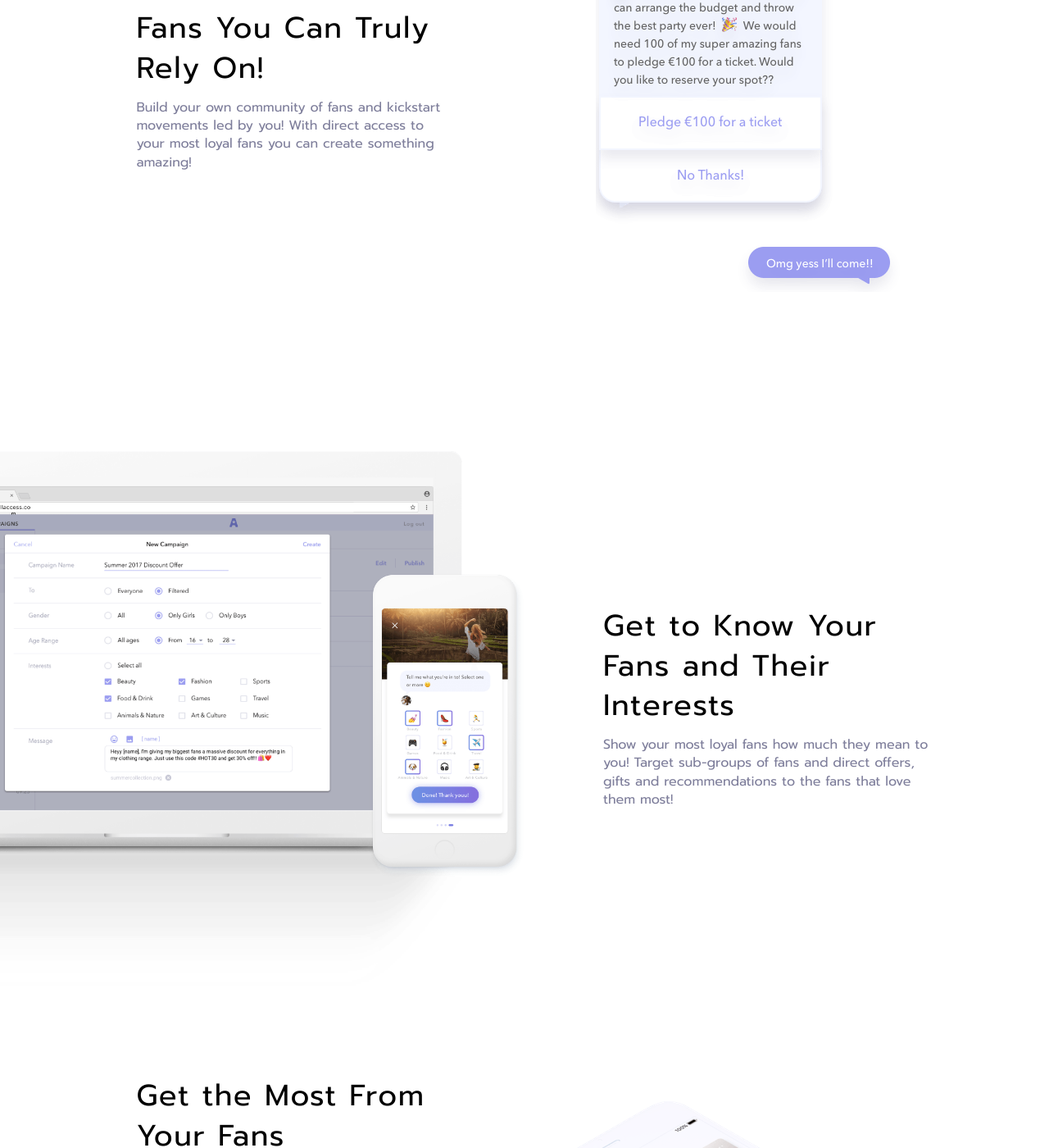
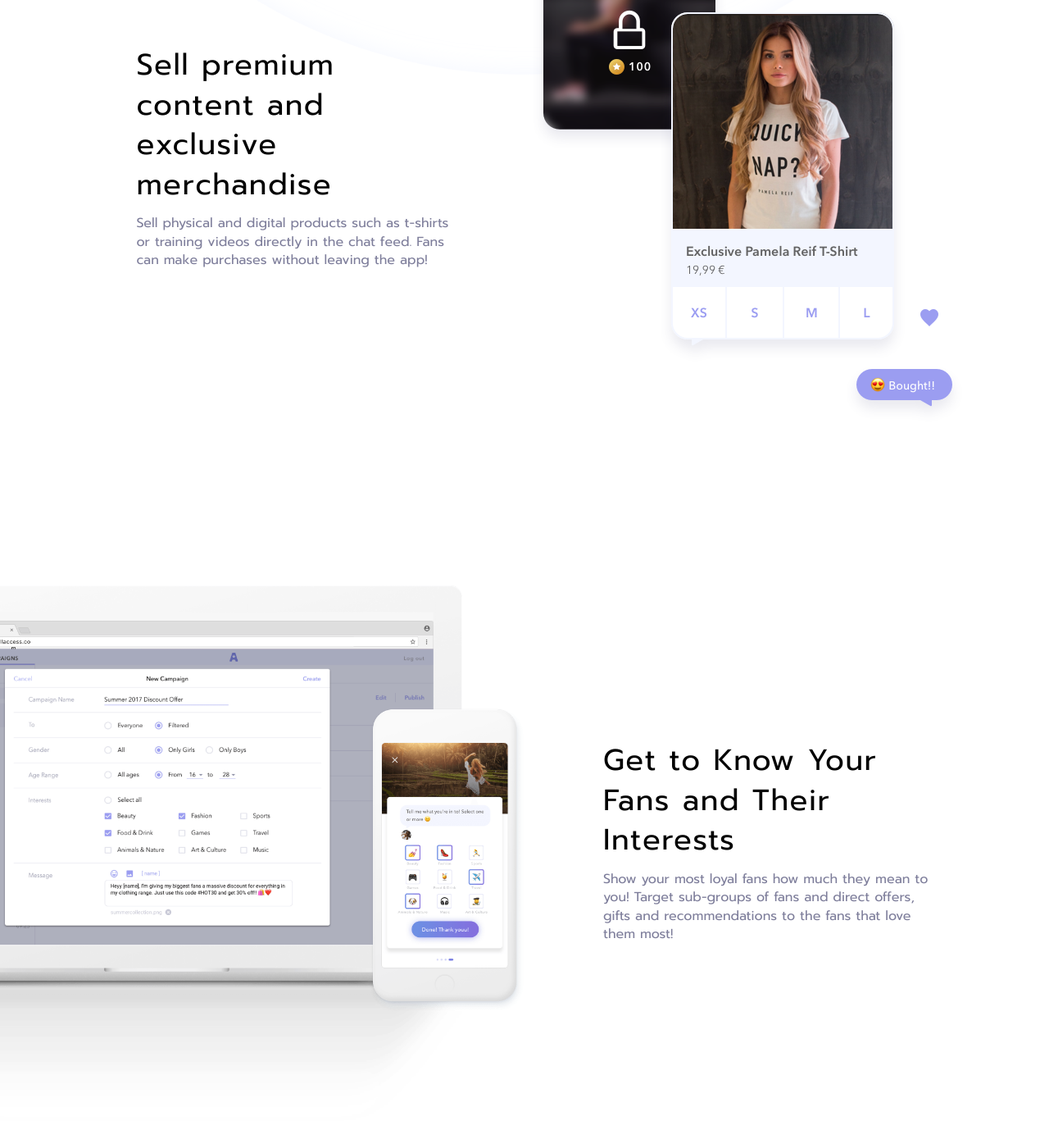
Before and after one commit to code-and-co/allaccess-web, a Jekyll site: the page built from influencer/index.html, in a window 1280 px wide and 1400 px high, scrolled down 1591 px. Shown: the whole window at 82% size. Built offline with Jekyll 4.4.1, drawn with Linux system fonts in a browser that asks for light colours; some of the changed text lies outside the part shown.

Commit message:
new features

```diff
--- a/_config.yml
+++ b/_config.yml
@@ -8,7 +8,7 @@ description: >- # this means to ignore newlines until "baseurl:"
   line in _config.yml. It will appear in your document head meta (for
   Google search results) and in your feed.xml site description.
 baseurl: "/" # the subpath of your site, e.g. /blog
-url: "http://allaccessapp.com" # the base hostname & protocol for your site, e.g. http://example.com
+url: "http://allaccessapp.com" # http://allaccessapp.com the base hostname & protocol for your site, e.g. http://example.com
 twitter_username: codeandcoberlin
 github_username:  code-and-co
 
--- a/_layouts/page.html
+++ b/_layouts/page.html
@@ -32,24 +32,24 @@
 	<div id="wrapper" style="background-image: url('{{ "/images/bg-circule.svg" | absolute_url }}');">
 		<header id="header">
 			<div class="logo">
-				<a href="{{ site.baseurl }}{% link index.html %}">
+				<a href="{{ site.url }}{% link index.html %}">
 					<img src="{{ "images/logo-1.svg" | absolute_url }}" alt="All Access" />
 				</a>
 			</div>
-			<a class="partner-link" href="{{ site.baseurl }}{% link influencer/index.html %}">Become a Partner</a>
+			<a class="partner-link" href="{{ site.url }}/influencer">Become a Partner</a>
 		</header>
 		<main>
 			{{ content }}
 		</main>
 		<footer id="footer">
 			<div class="start-link">
-				<a href="{{ site.baseurl }}{% link influencer/index.html %}">Become a Partner</a>
+				<a href="{{ site.url }}{% link influencer/index.html %}">Become a Partner</a>
 			</div>
 			<div class="start-link">
 				<a href="https://www.instagram.com/all_access_app/" target="_blank" rel="noopener noreferrer">Find us on Instagram</a>
 			</div>
 			<div class="impress-link">
-				<a href="{{ site.baseurl }}{% link impressum/index.html %}">Impressum</a>
+				<a href="{{ site.url }}{% link impressum/index.html %}">Impressum</a>
 			</div>
 			<div class="copyright">
 				&#169; <a href="https://www.codeandco.com" target="_blank" rel="noreferrer nofollow">code&#38;co.</a> {{ 'now' | date: "%Y" }}
--- a/impressum/index.html
+++ b/impressum/index.html
@@ -27,7 +27,7 @@ permalink: /impressum
     <h4>ANGABEN GEMÄSS § 5 TMG</h4>
     <p>
       code & co. UG (haftungsbeschränkt)<br>
-      Fehrbelliner Str. 45<br>
+      Torstr. 117<br>
       10119 Berlin<br>
       Vertreten durch: Dan Bender & Lukas Ingelheim (Geschäftsführer)<br>
       Umsatzsteuer-Identifikationsnummer gemäß §27 a Umsatzsteuergesetz: DE30692398<br>
--- a/influencer/index.html
+++ b/influencer/index.html
@@ -10,23 +10,26 @@ permalink: /influencer
         <div class="content-section">
             <h2>Direct Access to Your Biggest Fans</h2>
             <p>
-        Connect only with the fans that care the most
+                Connect with the fans that care the most
             </p>
-      <a href="mailto:hello@allaccessapp.com" class="btn-default">Get in touch</a>
+            <a href="mailto:hello@allaccessapp.com" class="btn-default">Create your own fanclub</a>
         </div>
     </div>
     <div class="column-2">
         <picture>
-      <source srcset="{{ "images/gadjets01-small.png" | absolute_url }}, {{ "images/gadjets01-small-2x.png" | absolute_url }} 2x" media="(max-width: 767px)">
+            <source srcset="{{ "images/gadjets01-small.png" | absolute_url }}, {{ "images/gadjets01-small-2x.png" | absolute_url }} 2x"
+            media="(max-width: 767px)">
             <source srcset="{{ "images/gadjets01-large.png" | absolute_url }}">
             <img src="{{ "gadjets01-large.png" | absolute_url }}" alt="image description">
         </picture>
     </div>
 </div>
+
 <div class="visual-holder-2">
     <div class="column-2">
         <picture>
-          <source srcset="{{ "images/message-01-small.png" | absolute_url }}, {{ "images/message-01-small-2x.png" | absolute_url }} 2x" media="(max-width: 767px)">
+            <source srcset="{{ "images/message-01-small.png" | absolute_url }}, {{ "images/message-01-small-2x.png" | absolute_url }} 2x"
+            media="(max-width: 767px)">
             <source srcset="{{ "images/message-01-large.png" | absolute_url }}, {{ "images/message-01-large-2x.png" | absolute_url }} 2x">
             <img src="{{ "messages-01-large.png" | absolute_url }}" alt="image description">
         </picture>
@@ -34,29 +37,34 @@ permalink: /influencer
     <div class="column-1">
         <h2>Build a Club of Superfuns</h2>
         <p>
-              Connect directly with your biggest fans and make them feel loved! Segment your audience and identify the real superfans!
+            Connect directly with your biggest fans and make them feel loved! Segment your audience and identify the
+            real superfans!
         </p>
     </div>
 </div>
+
 <div class="visual-holder-1 lateral-alignment-3">
     <div class="column-1">
-            <h2>Fans You Can Truly Rely On!</h2>
+        <h2>Sell premium content and exclusive merchandise</h2>
         <p>
-              Build your own community of fans and kickstart movements led by you! With direct access to your most loyal fans you can create something amazing!
+            Sell physical and digital products such as t-shirts or training videos directly in the chat feed. Fans can make purchases without leaving the app!
         </p>
     </div>
     <div class="column-2">
         <picture>
-              <source srcset="{{ "images/message-02-small.png" | absolute_url }}, {{ "images/message-02-small-2x.png" | absolute_url }} 2x" media="(max-width: 767px)">
-                <source srcset="{{ "images/message-02-large.png" | absolute_url }}, {{ "images/message-02-large-2x.png" | absolute_url }} 2x">
+            <source srcset="{{ "images/inAppPurchases.png" | absolute_url }}, {{ "images/inAppPurchases@2x.png" | absolute_url }} 2x"
+            media="(max-width: 767px)">
+            <source srcset="{{ "images/inAppPurchases.png" | absolute_url }}, {{ "images/inAppPurchases@2x.png" | absolute_url }} 2x">
             <img src="{{ "message-02-large.png" | absolute_url }}" alt="image description">
         </picture>
     </div>
 </div>
+
 <div class="visual-holder-2 lateral-alignment-2">
     <div class="column-2">
         <picture>
-                  <source srcset="{{ "images/gadjets-02-small.png" | absolute_url }}, {{ "images/gadjets-02-small-2x.png" | absolute_url }} 2x" media="(max-width: 767px)">
+            <source srcset="{{ "images/gadjets-02-small.png" | absolute_url }}, {{ "images/gadjets-02-small-2x.png" | absolute_url }} 2x"
+            media="(max-width: 767px)">
             <source srcset="{{ "images/gadjets-02-large.png" | absolute_url }}">
             <img src="{{ "gadjets-02-large.png" | absolute_url }}" alt="image description">
         </picture>
@@ -64,10 +72,47 @@ permalink: /influencer
     <div class="column-1">
         <h2>Get to Know Your Fans and Their Interests</h2>
         <p>
-                      Show your most loyal fans how much they mean to you! Target sub-groups of fans and direct offers, gifts and recommendations to the fans that love them most!
+            Show your most loyal fans how much they mean to you! Target sub-groups of fans and direct offers, gifts and
+            recommendations to the fans that love them most!
         </p>
     </div>
 </div>
+
+<div class="visual-holder-1 lateral-alignment-3">
+    <div class="column-1">
+        <h2>Fans You Can Truly Rely On!</h2>
+        <p>
+            Build your own community of fans and kickstart movements led by you! With direct access to your most loyal
+            fans you can create something amazing!
+        </p>
+    </div>
+    <div class="column-2">
+        <picture>
+            <source srcset="{{ "images/message-02-small.png" | absolute_url }}, {{ "images/message-02-small-2x.png" | absolute_url }} 2x"
+            media="(max-width: 767px)">
+            <source srcset="{{ "images/message-02-large.png" | absolute_url }}, {{ "images/message-02-large-2x.png" | absolute_url }} 2x">
+            <img src="{{ "message-02-large.png" | absolute_url }}" alt="image description">
+        </picture>
+    </div>
+</div>
+
+<div class="visual-holder-2">
+    <div class="column-2">
+        <picture>
+            <source srcset="{{ "images/leaderboard.png" | absolute_url }}, {{ "images/leaderboard@2x.png" | absolute_url }} 2x"
+            media="(max-width: 767px)">
+            <source srcset="{{ "images/leaderboard.png" | absolute_url }}, {{ "images/leaderboard@2x.png" | absolute_url }} 2x">
+            <img src="{{ "leaderboard.png" | absolute_url }}" alt="image description">
+        </picture>
+    </div>
+    <div class="column-1">
+        <h2>Find out who your real superfans are</h2>
+        <p>
+            Quantify fandom and see the engagement of individual fans. Build a community of your closest followers.
+        </p>
+    </div>
+</div>
+
 <div class="visual-holder-1 lateral-alignment-4">
     <div class="column-1">
         <h2>Get the Most From Your Fans</h2>
@@ -83,7 +128,8 @@ permalink: /influencer
     </div>
     <div class="column-2">
         <picture>
-                      <source srcset="{{ "images/iphone-small.png" | absolute_url }}, {{ "images/iphone-small-2x.png" | absolute_url }} 2x" media="(max-width: 767px)">
+            <source srcset="{{ "images/iphone-small.png" | absolute_url }}, {{ "images/iphone-small-2x.png" | absolute_url }} 2x"
+            media="(max-width: 767px)">
             <source srcset="{{ "images/iphone-large.png" | absolute_url }}">
             <img src="{{ "iphone-large.png" | absolute_url }}" alt="image description">
         </picture>
--- a/legal/index.html
+++ b/legal/index.html
@@ -27,7 +27,7 @@
     <h4>ANGABEN GEMÄSS § 5 TMG</h4>
     <p>
       code & co. UG (haftungsbeschränkt)<br>
-      Fehrbelliner Str. 45<br>
+      Torstr. 117<br>
       10119 Berlin<br>
       Vertreten durch: Dan Bender & Lukas Ingelheim (Geschäftsführer)<br>
       Umsatzsteuer-Identifikationsnummer gemäß §27 a Umsatzsteuergesetz: DE30692398<br>
```
Also changed, not shown: images/Sell physical and di.png (added), images/Sell physical and di@2x.png (added), images/inAppPurchases.png (added), images/inAppPurchases@2x.png (added), images/leaderboard.png (added), images/leaderboard@2x.png (added). Lines whose indentation alone changed are shown as unchanged.
